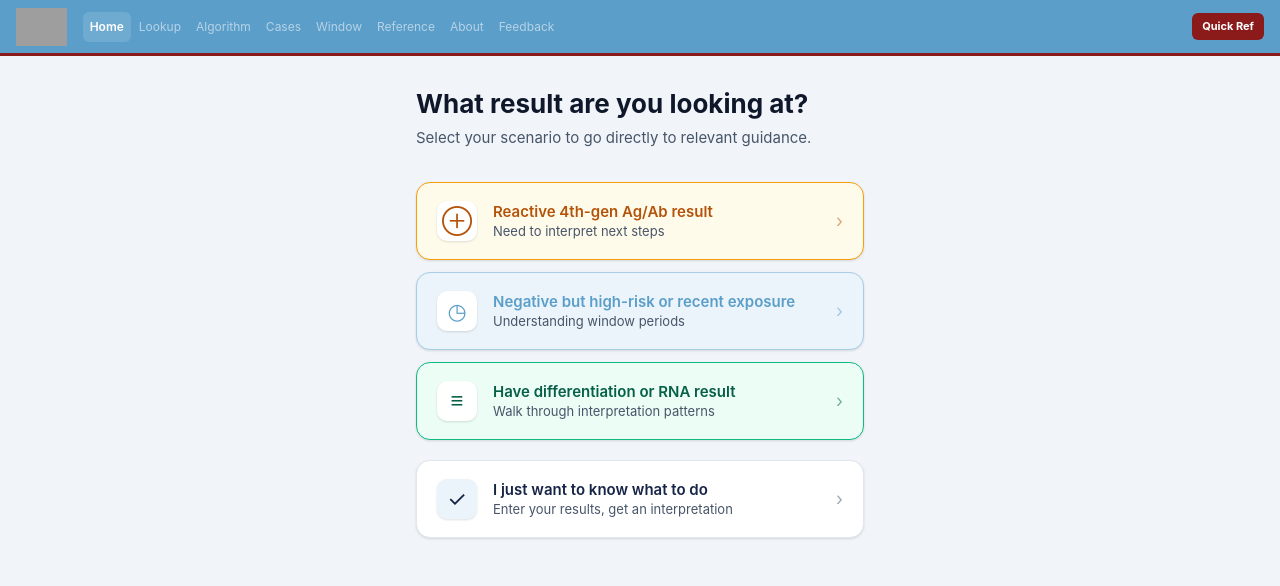
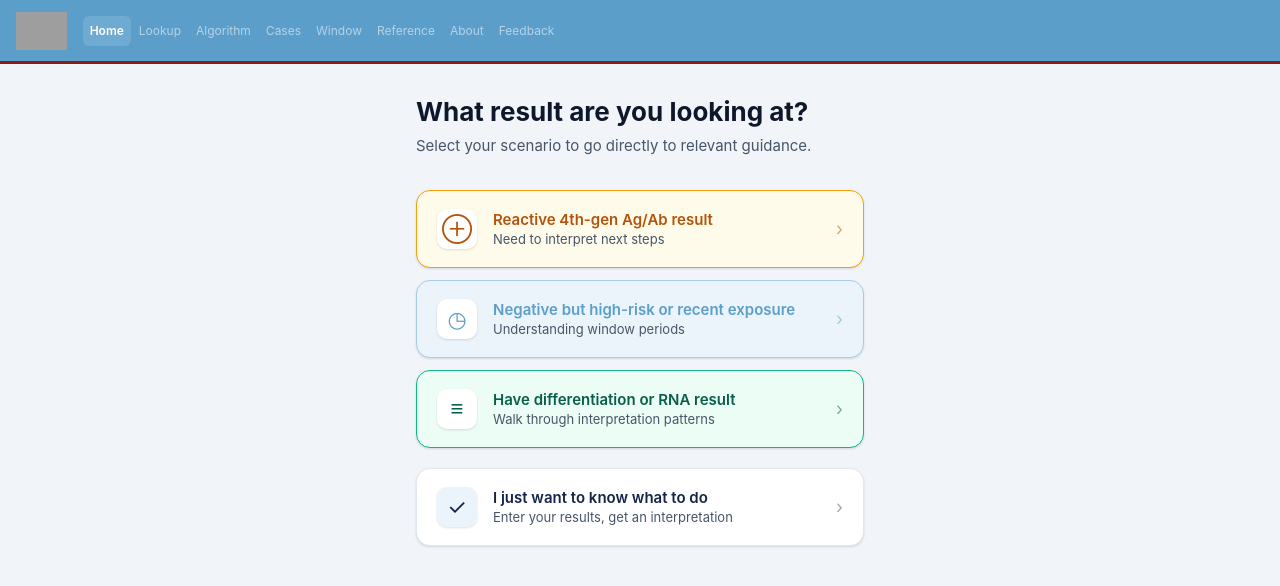
Before and after one commit to jason10033/hiv-interpretation, a React (Vite) app: page / in a window 1280 px wide. Shown: the top 586 px of the page. Built offline with nearby package versions, Linux system fonts and the light colour scheme; grey boxes are pictures that could not be loaded.

Commit message:
Remove Quick Ref button from header; increase header height to 64px

```diff
--- a/gitpush.cjs
+++ b/gitpush.cjs
@@ -19,7 +19,7 @@ function run(cmd) {
 run('config user.email "jason10033@github.com"')
 run('config user.name "Jason"')
 run('add -A')
-run('commit -m "Fix Netlify Forms detection: add netlify attribute to hidden form"')
+run('commit -m "Remove Quick Ref button from header; increase header height to 64px"')
 run('push origin main')
 log.push('\n--- Done. Check https://hiv-interpretation.netlify.app ---')
 log.forEach(l => console.log(l))
--- a/src/components/Header.jsx
+++ b/src/components/Header.jsx
@@ -83,22 +83,6 @@ export default function Header() {
         })}
       </nav>
 
-      <Link
-        to="/reference"
-        style={{
-          fontSize: 11,
-          fontWeight: 700,
-          color: 'white',
-          background: BRAND_RED,
-          border: 'none',
-          borderRadius: 6,
-          padding: '5px 10px',
-          whiteSpace: 'nowrap',
-          flexShrink: 0,
-        }}
-      >
-        Quick Ref
-      </Link>
     </header>
   )
 }
--- a/src/index.css
+++ b/src/index.css
@@ -31,7 +31,7 @@
   --shadow: 0 1px 3px rgba(0,0,0,0.08), 0 1px 2px rgba(0,0,0,0.05);
   --shadow-md: 0 4px 12px rgba(0,0,0,0.08), 0 2px 4px rgba(0,0,0,0.05);
 
-  --header-h: 56px;
+  --header-h: 64px;
 }
 
 *, *::before, *::after {
```
